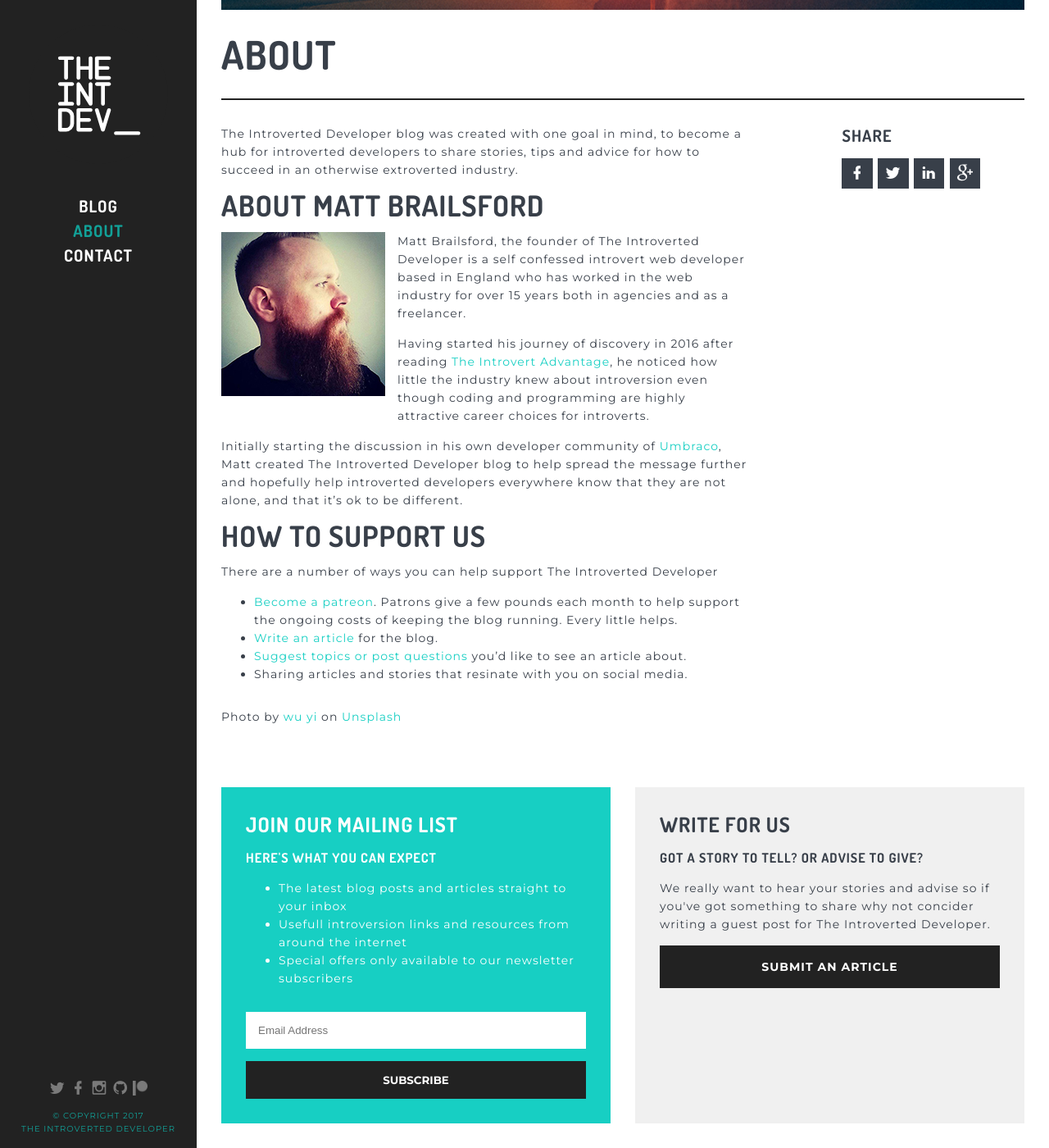
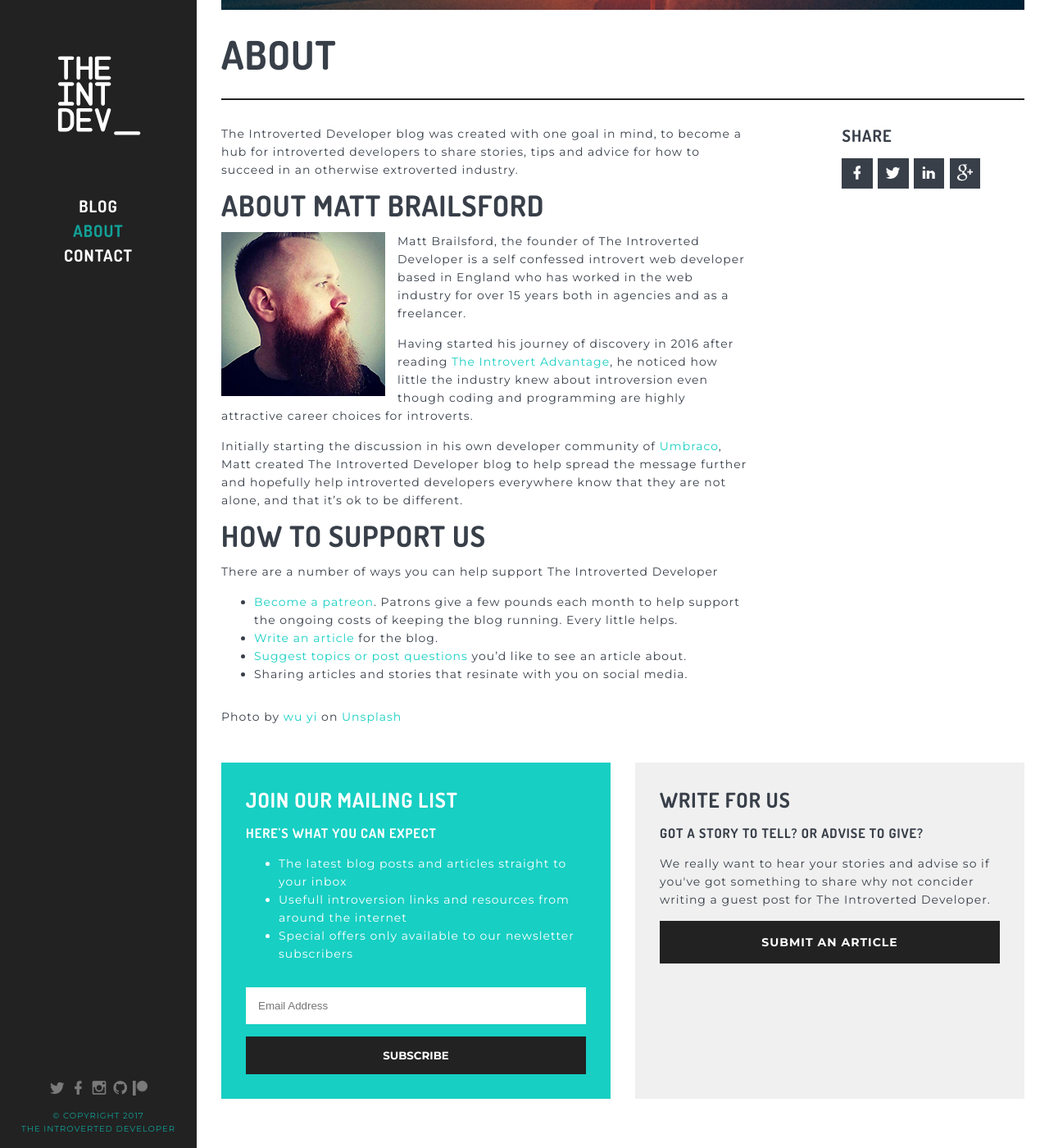
Before and after one commit to theintdev/theintdev.github.io, a Jekyll site: the page built from about.md, in a window 1280 px wide and 1400 px high, scrolled down 438 px. Shown: the whole window at 82% size. Built offline with Jekyll 4.4.1, drawn with Linux system fonts in a browser that asks for light colours; nearby versions of some CDN libraries.

Commit message:
Floating image tweaks

```diff
--- a/_sass/_components.scss
+++ b/_sass/_components.scss
@@ -77,17 +77,15 @@
     background-position: center center;
     background-repeat: no-repeat;
     background-size: cover;
+    margin-bottom: $global-spacing-unit-small;
+
+    @media screen and (min-width: 62em){
+        margin-bottom: $global-spacing-unit;
+    }
 }
 
-.post__content {
+.post-summary .post__content {
     padding: $global-spacing-unit-small 0;
-    background-color: white;
-
-    @media screen and (min-width: 48.5em){
-        .post & {
-            padding: $global-spacing-unit 0;
-        }
-    }
 }
 
 .post > .post__content:first-child {
--- a/_sass/_utils.scss
+++ b/_sass/_utils.scss
@@ -144,13 +144,25 @@
 }
 
 img.left {
-    float: left;
-    margin: 0 $global-spacing-unit-small $global-spacing-unit-small 0;
+    width: 100%;
+
+    @media screen and (min-width: 32em){
+        float: left;
+        margin: 0 $global-spacing-unit-small $global-spacing-unit-xsmall 0;
+        width: auto;
+        max-width: 50%;
+    }
 }
 
 img.right {
-    float: right;
-    margin: 0 0 $global-spacing-unit-small $global-spacing-unit-small;
+    width: 100%;
+
+    @media screen and (min-width: 32em){
+        float: right;
+        margin: 0 0 $global-spacing-unit-xsmall $global-spacing-unit-small;
+        width: auto;
+        max-width: 50%;
+    }
 }
 
 .clear {
```
Also changed, not shown: media/matt.jpg.
